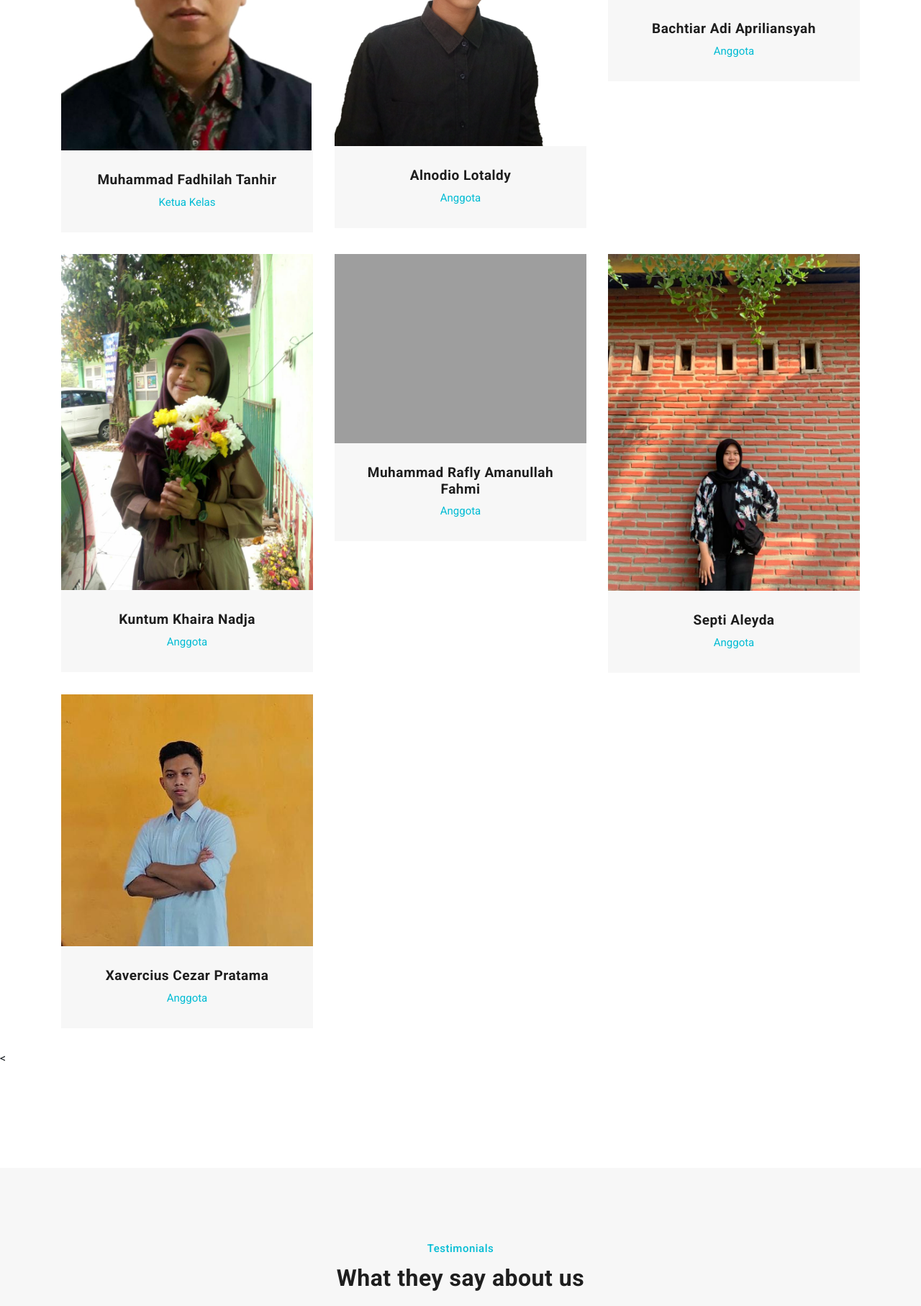
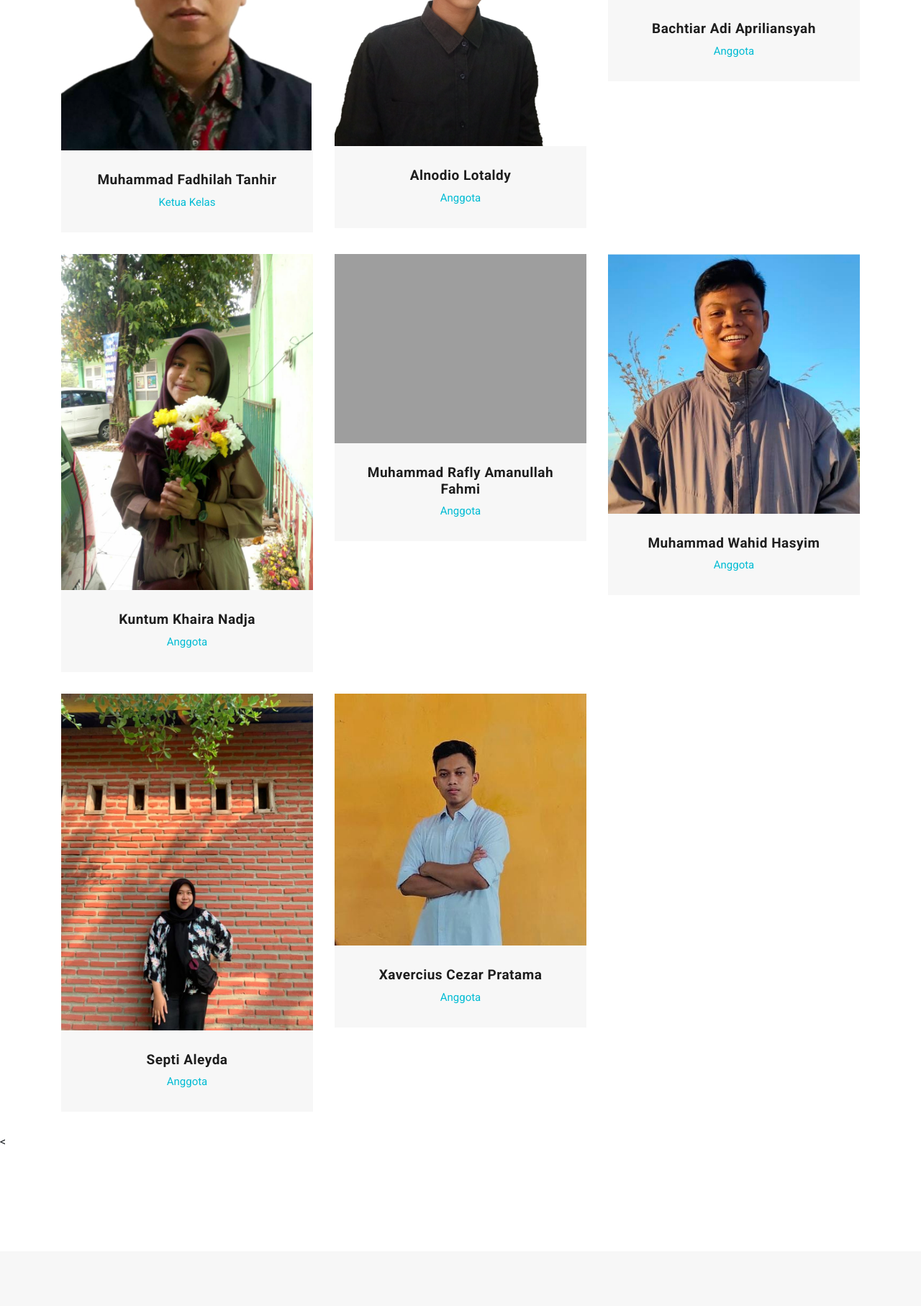
Before and after one commit to chiko27/floads, a Flask app: template templates/about.html in a window 1280 px wide. Shown: the part 1886-3701 px from the top of the page at 72% size. Run offline with Flask 2, Linux system fonts and the light colour scheme; the template is opened without the code that fills it, so the values that code supplies are empty; some libraries are stand-ins or nearby versions; grey boxes are pictures that could not be loaded.

Commit message:
nambahin wawan hehe

```diff
--- a/templates/about.html
+++ b/templates/about.html
@@ -190,6 +190,15 @@ https://templatemo.com/tm-541-host-cloud
           </div>
           <div class="col-md-4 col-sm-6 col-xs-12">
             <div class="team-item">
+              <img src="assets/images/wawan.png" alt="">
+              <div class="down-content">
+                <h4>Muhammad Wahid Hasyim</h4>
+                <span>Anggota</span>
+              </div>
+            </div>
+          </div>
+          <div class="col-md-4 col-sm-6 col-xs-12">
+            <div class="team-item">
               <img src="assets/images/septi.jpeg" alt="">
               <div class="down-content">
                 <h4>Septi Aleyda</h4>
```
